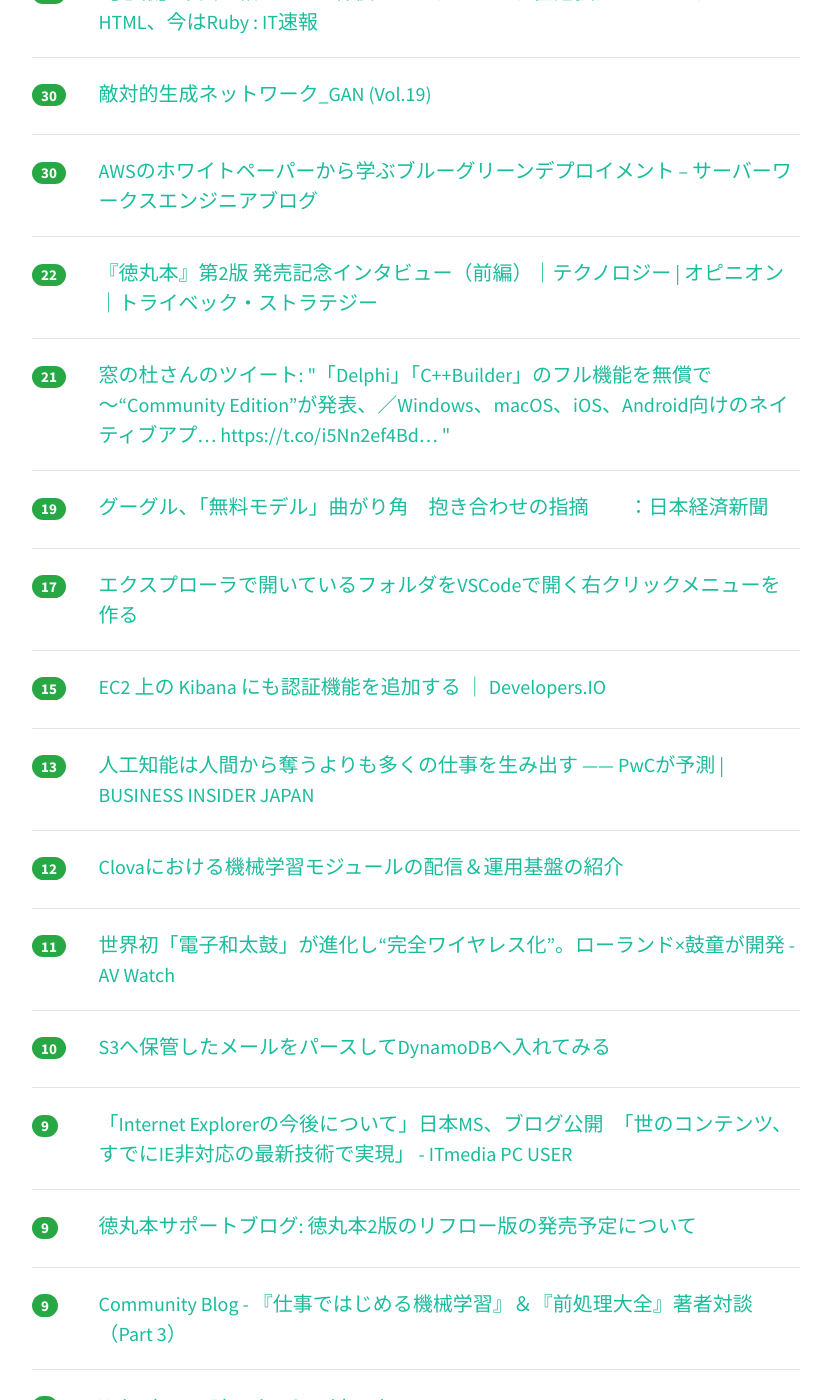
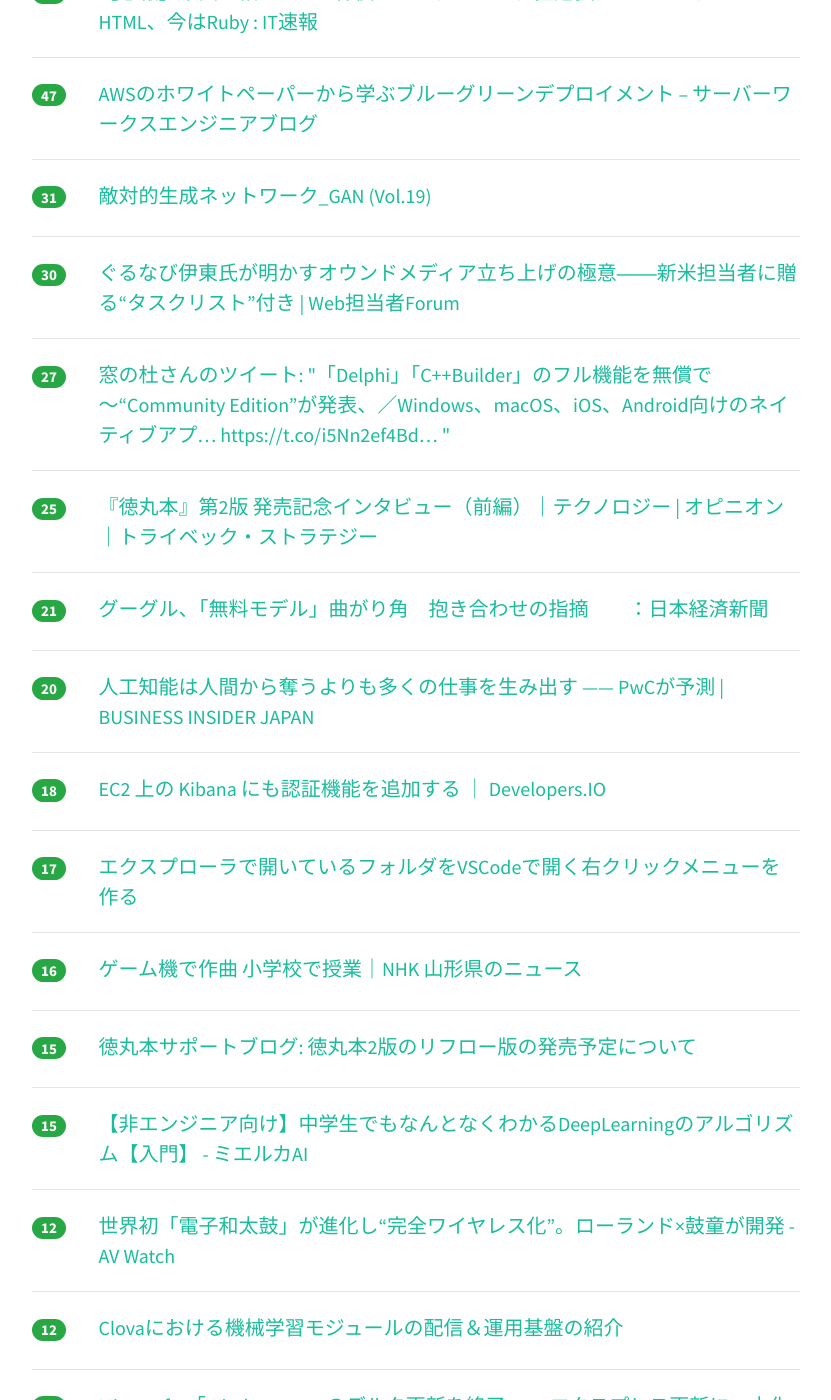
Before and after one commit to yatta47/hatena-matome-site, a Jekyll site: the page built from _posts/2018-07-19-hatena.md, in a window 1280 px wide and 1400 px high, scrolled down 730 px. Shown: the whole window, without its empty margins (224-1055 px from the left). Built offline with Jekyll 4.4.1, drawn with Linux system fonts in a browser that asks for light colours; nearby versions of some CDN libraries; some of the changed text lies outside the part shown.

Commit message:
Updated 2018-07-19

```diff
--- a/_posts/2018-07-19-hatena.md
+++ b/_posts/2018-07-19-hatena.md
@@ -1,54 +1,69 @@
 ---
 layout: post
 title:  "2018-07-19 はてぶIT"
-date:   2018-07-19 10:02:52
+date:   2018-07-19 11:02:19
 tags: [it-hotentry]
 ---
-41 件のデータあり
+49 件のデータあり
 
 <hr><div class="row">
-<div class="col-1"><span class="badge badge-pill badge-success h2">222</span></div>
+<div class="col-1"><span class="badge badge-pill badge-success h2">250</span></div>
 <div class="col-11"><a href='https://news.mynavi.jp/article/20180718-665930/' target='_blank'>Linuxネットワークコマンド新旧まとめ | マイナビニュース</a></div>
 </div>
 <hr>
 <div class="row">
-<div class="col-1"><span class="badge badge-pill badge-success h2">144</span></div>
+<div class="col-1"><span class="badge badge-pill badge-success h2">148</span></div>
 <div class="col-11"><a href='https://hb.matsumoto-r.jp/entry/2014/09/11/025533' target='_blank'>ApacheでCGIを使う場合にpreforkを使った方が良い状況とそのチューニングについて - 人間とウェブの未来</a></div>
 </div>
 <hr>
 <div class="row">
-<div class="col-1"><span class="badge badge-pill badge-success h2">107</span></div>
+<div class="col-1"><span class="badge badge-pill badge-success h2">125</span></div>
 <div class="col-11"><a href='https://www.publickey1.jp/blog/18/aivisual_studio_intellicode.html' target='_blank'>コーディングをAIが支援してくれる「Visual Studio IntelliCode」がアップデート。既存コードからコーディング規約を推測し、適切な設定ファイルを生成 － Publickey</a></div>
 </div>
 <hr>
 <div class="row">
-<div class="col-1"><span class="badge badge-pill badge-success h2">36</span></div>
+<div class="col-1"><span class="badge badge-pill badge-success h2">75</span></div>
 <div class="col-11"><a href='http://blog.livedoor.jp/itsoku/archives/53829029.html' target='_blank'>【悲報】本田圭佑さん、W杯後にプログラミング猛勉強。タイピングからHTML、今はRuby : IT速報</a></div>
 </div>
 <hr>
 <div class="row">
-<div class="col-1"><span class="badge badge-pill badge-success h2">30</span></div>
+<div class="col-1"><span class="badge badge-pill badge-success h2">47</span></div>
+<div class="col-11"><a href='http://blog.serverworks.co.jp/tech/2018/07/18/aws_blue_green_deployments/' target='_blank'>AWSのホワイトペーパーから学ぶブルーグリーンデプロイメント – サーバーワークスエンジニアブログ</a></div>
+</div>
+<hr>
+<div class="row">
+<div class="col-1"><span class="badge badge-pill badge-success h2">31</span></div>
 <div class="col-11"><a href='https://products.sint.co.jp/aisia/blog/vol1-19' target='_blank'>敵対的生成ネットワーク_GAN (Vol.19)</a></div>
 </div>
 <hr>
 <div class="row">
 <div class="col-1"><span class="badge badge-pill badge-success h2">30</span></div>
-<div class="col-11"><a href='http://blog.serverworks.co.jp/tech/2018/07/18/aws_blue_green_deployments/' target='_blank'>AWSのホワイトペーパーから学ぶブルーグリーンデプロイメント – サーバーワークスエンジニアブログ</a></div>
+<div class="col-11"><a href='https://webtan.impress.co.jp/e/2018/07/19/29325' target='_blank'>ぐるなび伊東氏が明かすオウンドメディア立ち上げの極意――新米担当者に贈る“タスクリスト”付き | Web担当者Forum</a></div>
 </div>
 <hr>
 <div class="row">
-<div class="col-1"><span class="badge badge-pill badge-success h2">22</span></div>
+<div class="col-1"><span class="badge badge-pill badge-success h2">27</span></div>
+<div class="col-11"><a href='http://twitter.com/madonomori/status/1019696077614665728' target='_blank'>窓の杜さんのツイート: "「Delphi」「C++Builder」のフル機能を無償で ～“Community Edition”が発表、／Windows、macOS、iOS、Android向けのネイティブアプ… https://t.co/i5Nn2ef4Bd… "</a></div>
+</div>
+<hr>
+<div class="row">
+<div class="col-1"><span class="badge badge-pill badge-success h2">25</span></div>
 <div class="col-11"><a href='https://www.tribeck.jp/column/opinion/technology/20180717/' target='_blank'>『徳丸本』第2版 発売記念インタビュー（前編）｜テクノロジー | オピニオン｜トライベック・ストラテジー</a></div>
 </div>
 <hr>
 <div class="row">
 <div class="col-1"><span class="badge badge-pill badge-success h2">21</span></div>
-<div class="col-11"><a href='http://twitter.com/madonomori/status/1019696077614665728' target='_blank'>窓の杜さんのツイート: "「Delphi」「C++Builder」のフル機能を無償で ～“Community Edition”が発表、／Windows、macOS、iOS、Android向けのネイティブアプ… https://t.co/i5Nn2ef4Bd… "</a></div>
+<div class="col-11"><a href='https://www.nikkei.com/article/DGXMZO33130010Y8A710C1EA1000/' target='_blank'>グーグル、「無料モデル」曲がり角　抱き合わせの指摘　　：日本経済新聞</a></div>
 </div>
 <hr>
 <div class="row">
-<div class="col-1"><span class="badge badge-pill badge-success h2">19</span></div>
-<div class="col-11"><a href='https://www.nikkei.com/article/DGXMZO33130010Y8A710C1EA1000/' target='_blank'>グーグル、「無料モデル」曲がり角　抱き合わせの指摘　　：日本経済新聞</a></div>
+<div class="col-1"><span class="badge badge-pill badge-success h2">20</span></div>
+<div class="col-11"><a href='https://www.businessinsider.jp/post-171470' target='_blank'>人工知能は人間から奪うよりも多くの仕事を生み出す —— PwCが予測 | BUSINESS INSIDER JAPAN</a></div>
+</div>
+<hr>
+<div class="row">
+<div class="col-1"><span class="badge badge-pill badge-success h2">18</span></div>
+<div class="col-11"><a href='https://dev.classmethod.jp/server-side/elasticsearch/authenticated-kibana-for-ec2/' target='_blank'>EC2 上の Kibana にも認証機能を追加する ｜ Developers.IO</a></div>
 </div>
 <hr>
 <div class="row">
@@ -57,13 +72,23 @@ tags: [it-hotentry]
 </div>
 <hr>
 <div class="row">
-<div class="col-1"><span class="badge badge-pill badge-success h2">15</span></div>
-<div class="col-11"><a href='https://dev.classmethod.jp/server-side/elasticsearch/authenticated-kibana-for-ec2/' target='_blank'>EC2 上の Kibana にも認証機能を追加する ｜ Developers.IO</a></div>
+<div class="col-1"><span class="badge badge-pill badge-success h2">16</span></div>
+<div class="col-11"><a href='https://www3.nhk.or.jp/lnews/yamagata/20180717/6020001141.html' target='_blank'>ゲーム機で作曲 小学校で授業｜NHK 山形県のニュース</a></div>
 </div>
 <hr>
 <div class="row">
-<div class="col-1"><span class="badge badge-pill badge-success h2">13</span></div>
-<div class="col-11"><a href='https://www.businessinsider.jp/post-171470' target='_blank'>人工知能は人間から奪うよりも多くの仕事を生み出す —— PwCが予測 | BUSINESS INSIDER JAPAN</a></div>
+<div class="col-1"><span class="badge badge-pill badge-success h2">15</span></div>
+<div class="col-11"><a href='https://blog.wasbook.org/2018/07/wasbook2-kindle-reflow-version.html' target='_blank'>徳丸本サポートブログ: 徳丸本2版のリフロー版の発売予定について</a></div>
+</div>
+<hr>
+<div class="row">
+<div class="col-1"><span class="badge badge-pill badge-success h2">15</span></div>
+<div class="col-11"><a href='https://mieruca-ai.com/ai/easy_deeplearning_algorithm/' target='_blank'>【非エンジニア向け】中学生でもなんとなくわかるDeepLearningのアルゴリズム【入門】 - ミエルカAI</a></div>
+</div>
+<hr>
+<div class="row">
+<div class="col-1"><span class="badge badge-pill badge-success h2">12</span></div>
+<div class="col-11"><a href='https://av.watch.impress.co.jp/docs/news/1133563.html' target='_blank'>世界初「電子和太鼓」が進化し“完全ワイヤレス化”。ローランド×鼓童が開発 - AV Watch</a></div>
 </div>
 <hr>
 <div class="row">
@@ -73,12 +98,27 @@ tags: [it-hotentry]
 <hr>
 <div class="row">
 <div class="col-1"><span class="badge badge-pill badge-success h2">11</span></div>
-<div class="col-11"><a href='https://av.watch.impress.co.jp/docs/news/1133563.html' target='_blank'>世界初「電子和太鼓」が進化し“完全ワイヤレス化”。ローランド×鼓童が開発 - AV Watch</a></div>
+<div class="col-11"><a href='https://forest.watch.impress.co.jp/docs/news/1133614.html' target='_blank'>Microsoft、「Windows 10」のデルタ更新を終了へ ～エクスプレス更新に一本化 - 窓の杜</a></div>
+</div>
+<hr>
+<div class="row">
+<div class="col-1"><span class="badge badge-pill badge-success h2">11</span></div>
+<div class="col-11"><a href='https://news.mynavi.jp/article/20180719-666423/' target='_blank'>EUの制裁金にGoogle反論、Androidの「無料」「オープン」の価値が崩れる | マイナビニュース</a></div>
 </div>
 <hr>
 <div class="row">
 <div class="col-1"><span class="badge badge-pill badge-success h2">10</span></div>
 <div class="col-11"><a href='https://qiita.com/foxtrackjp/items/f4617eff910235a10c0a' target='_blank'>S3へ保管したメールをパースしてDynamoDBへ入れてみる</a></div>
+</div>
+<hr>
+<div class="row">
+<div class="col-1"><span class="badge badge-pill badge-success h2">10</span></div>
+<div class="col-11"><a href='https://www.oreilly.co.jp/community/blog/2018/07/machine-learning-book-authors-talk-part3.html' target='_blank'>Community Blog - 『仕事ではじめる機械学習』＆『前処理大全』著者対談（Part 3）</a></div>
+</div>
+<hr>
+<div class="row">
+<div class="col-1"><span class="badge badge-pill badge-success h2">10</span></div>
+<div class="col-11"><a href='https://japan.cnet.com/article/35122681/' target='_blank'>EU、グーグルに過去最高額となる5700億円の制裁金--「Android」で独禁法違反 - CNET Japan</a></div>
 </div>
 <hr>
 <div class="row">
@@ -88,12 +128,7 @@ tags: [it-hotentry]
 <hr>
 <div class="row">
 <div class="col-1"><span class="badge badge-pill badge-success h2">9</span></div>
-<div class="col-11"><a href='https://blog.wasbook.org/2018/07/wasbook2-kindle-reflow-version.html' target='_blank'>徳丸本サポートブログ: 徳丸本2版のリフロー版の発売予定について</a></div>
-</div>
-<hr>
-<div class="row">
-<div class="col-1"><span class="badge badge-pill badge-success h2">9</span></div>
-<div class="col-11"><a href='https://www.oreilly.co.jp/community/blog/2018/07/machine-learning-book-authors-talk-part3.html' target='_blank'>Community Blog - 『仕事ではじめる機械学習』＆『前処理大全』著者対談（Part 3）</a></div>
+<div class="col-11"><a href='https://qiita.com/i-tanaka730/items/79e8e2c3ceb2bde51436' target='_blank'>Node.jsを学ぶ中で必ず押さえておきたいこと</a></div>
 </div>
 <hr>
 <div class="row">
@@ -122,6 +157,16 @@ tags: [it-hotentry]
 </div>
 <hr>
 <div class="row">
+<div class="col-1"><span class="badge badge-pill badge-success h2">8</span></div>
+<div class="col-11"><a href='https://efcl.info/2018/07/18/jxa-typescript-node/' target='_blank'>JXAをTypeScriptでコード補完して書く環境やNode.jsから実行する環境を作った | Web Scratch</a></div>
+</div>
+<hr>
+<div class="row">
+<div class="col-1"><span class="badge badge-pill badge-success h2">8</span></div>
+<div class="col-11"><a href='https://tekunabe.hatenablog.jp/entry/2018/07/18/janog42_ansible' target='_blank'>【JANOG42】Ansible ネットワーク自動化チュートリアルを発表してきました</a></div>
+</div>
+<hr>
+<div class="row">
 <div class="col-1"><span class="badge badge-pill badge-success h2">7</span></div>
 <div class="col-11"><a href='https://www.moguravr.com/leap-motion-mirrorworlds-ar-vr/' target='_blank'>現実を全てVR化する「ミラーワールド」の実現は近いかもしれない | Mogura VR - 国内外のVR/AR/MR最新情報</a></div>
 </div>
@@ -137,28 +182,38 @@ tags: [it-hotentry]
 </div>
 <hr>
 <div class="row">
-<div class="col-1"><span class="badge badge-pill badge-success h2">7</span></div>
-<div class="col-11"><a href='https://japan.cnet.com/article/35122681/' target='_blank'>EU、グーグルに過去最高額となる5700億円の制裁金--「Android」で独禁法違反 - CNET Japan</a></div>
-</div>
-<hr>
-<div class="row">
 <div class="col-1"><span class="badge badge-pill badge-success h2">6</span></div>
 <div class="col-11"><a href='http://d.hatena.ne.jp/nakamura001/20180717/1531822914' target='_blank'>Android の 64bit 対応の apk ファイルの作成方法 - 強火で進め</a></div>
 </div>
 <hr>
 <div class="row">
-<div class="col-1"><span class="badge badge-pill badge-success h2">5</span></div>
+<div class="col-1"><span class="badge badge-pill badge-success h2">6</span></div>
 <div class="col-11"><a href='https://smhn.info/201807-google-play-to-recover' target='_blank'>Google Playの課金障害が復旧。 – すまほん!!</a></div>
+</div>
+<hr>
+<div class="row">
+<div class="col-1"><span class="badge badge-pill badge-success h2">6</span></div>
+<div class="col-11"><a href='https://tech.nikkeibp.co.jp/atcl/nxt/news/18/02019/' target='_blank'>KDDIがホームIoT「au HOME」を機能強化、Amazon Alexaに対応 | 日経 xTECH（クロステック）</a></div>
+</div>
+<hr>
+<div class="row">
+<div class="col-1"><span class="badge badge-pill badge-success h2">6</span></div>
+<div class="col-11"><a href='https://japanese.engadget.com/2018/07/18/ai-google-deepmind/' target='_blank'>「AIによる自律的殺人兵器非開発の誓約書」発表。Google Deepmind設立者やイーロン・マスクら署名 - Engadget 日本版</a></div>
+</div>
+<hr>
+<div class="row">
+<div class="col-1"><span class="badge badge-pill badge-success h2">6</span></div>
+<div class="col-11"><a href='https://tech.leverages.jp/entry/2018/07/18/120000' target='_blank'>インフラ経験0の新卒エンジニアがインフラエンジニアになるまで - Leverages Tech Blog</a></div>
+</div>
+<hr>
+<div class="row">
+<div class="col-1"><span class="badge badge-pill badge-success h2">6</span></div>
+<div class="col-11"><a href='https://access.redhat.com/articles/ip-command-cheat-sheet' target='_blank'>ip Command Cheat Sheet for Red Hat Enterprise Linux - Red Hat Customer Portal</a></div>
 </div>
 <hr>
 <div class="row">
 <div class="col-1"><span class="badge badge-pill badge-success h2">5</span></div>
 <div class="col-11"><a href='https://gigazine.net/news/20180719-darpa-planning-remake-us-electronics/' target='_blank'>DARPAが考える将来のエレクトロニクス業界とは？ - GIGAZINE</a></div>
-</div>
-<hr>
-<div class="row">
-<div class="col-1"><span class="badge badge-pill badge-success h2">5</span></div>
-<div class="col-11"><a href='https://mieruca-ai.com/ai/easy_deeplearning_algorithm/' target='_blank'>【非エンジニア向け】中学生でもなんとなくわかるDeepLearningのアルゴリズム【入門】 - ミエルカAI</a></div>
 </div>
 <hr>
 <div class="row">
@@ -173,41 +228,26 @@ tags: [it-hotentry]
 <hr>
 <div class="row">
 <div class="col-1"><span class="badge badge-pill badge-success h2">5</span></div>
-<div class="col-11"><a href='https://tekunabe.hatenablog.jp/entry/2018/07/18/janog42_ansible' target='_blank'>janog42_ansible</a></div>
-</div>
-<hr>
-<div class="row">
-<div class="col-1"><span class="badge badge-pill badge-success h2">5</span></div>
-<div class="col-11"><a href='https://qiita.com/i-tanaka730/items/79e8e2c3ceb2bde51436' target='_blank'>Node.jsを学ぶ中で必ず押さえておきたいこと</a></div>
+<div class="col-11"><a href='https://bfore.hongotechgarage.com/entry/startup_playbook_sam_altman_y_combinator' target='_blank'>スタートアップ プレイブック - BFORE - スタートアップのノウハウ情報</a></div>
 </div>
 <hr>
 <div class="row">
 <div class="col-1"><span class="badge badge-pill badge-success h2">4</span></div>
-<div class="col-11"><a href='https://www3.nhk.or.jp/lnews/yamagata/20180717/6020001141.html' target='_blank'>ゲーム機で作曲 小学校で授業｜NHK 山形県のニュース</a></div>
+<div class="col-11"><a href='https://coliss.com/articles/build-websites/operation/css/elastic-input-animation.html' target='_blank'>このCSSアニメーションのアイデアすごい！CSSの疑似クラスで実装するフローティングラベル | コリス</a></div>
 </div>
 <hr>
 <div class="row">
 <div class="col-1"><span class="badge badge-pill badge-success h2">4</span></div>
-<div class="col-11"><a href='https://tech.nikkeibp.co.jp/atcl/nxt/news/18/02019/' target='_blank'>KDDIがホームIoT「au HOME」を機能強化、Amazon Alexaに対応 | 日経 xTECH（クロステック）</a></div>
-</div>
-<hr>
-<div class="row">
-<div class="col-1"><span class="badge badge-pill badge-success h2">4</span></div>
-<div class="col-11"><a href='https://efcl.info/2018/07/18/jxa-typescript-node/' target='_blank'>JXAをTypeScriptでコード補完して書く環境やNode.jsから実行する環境を作った | Web Scratch</a></div>
-</div>
-<hr>
-<div class="row">
-<div class="col-1"><span class="badge badge-pill badge-success h2">4</span></div>
-<div class="col-11"><a href='https://japanese.engadget.com/2018/07/18/ai-google-deepmind/' target='_blank'>「AIによる自律的殺人兵器非開発の誓約書」発表。Google Deepmind設立者やイーロン・マスクら署名 - Engadget 日本版</a></div>
+<div class="col-11"><a href='https://uxmilk.jp/73516' target='_blank'>UXという言葉が登場する以前に私が見たUXデザイン：ユニバーサルデザイン編 | UX MILK</a></div>
 </div>
 <hr>
 <div class="row">
 <div class="col-1"><span class="badge badge-pill badge-success h2">3</span></div>
-<div class="col-11"><a href='https://webtan.impress.co.jp/e/2018/07/19/29325' target='_blank'>ぐるなび伊東氏が明かすオウンドメディア立ち上げの極意――新米担当者に贈る“タスクリスト”付き | Web担当者Forum</a></div>
+<div class="col-11"><a href='https://iphone-mania.jp/news-219344/' target='_blank'>Samsung、CMでiPhoneを的外れにディスる - iPhone Mania</a></div>
 </div>
 <hr>
 <div class="row">
-<div class="col-1"><span class="badge badge-pill badge-success h2">3</span></div>
-<div class="col-11"><a href='https://forest.watch.impress.co.jp/docs/news/1133614.html' target='_blank'>Microsoft、「Windows 10」のデルタ更新を終了へ ～エクスプレス更新に一本化 - 窓の杜</a></div>
+<div class="col-1"><span class="badge badge-pill badge-success h2">2</span></div>
+<div class="col-11"><a href='http://b.hatena.ne.jp/entry/s/www3.nhk.or.jp/news/html/20180718/k10011538811000.html' target='_blank'>はてなブックマーク - ＥＵ グーグルに5700億円の制裁金支払い命じる | NHKニュース</a></div>
 </div>
 <hr>
```
